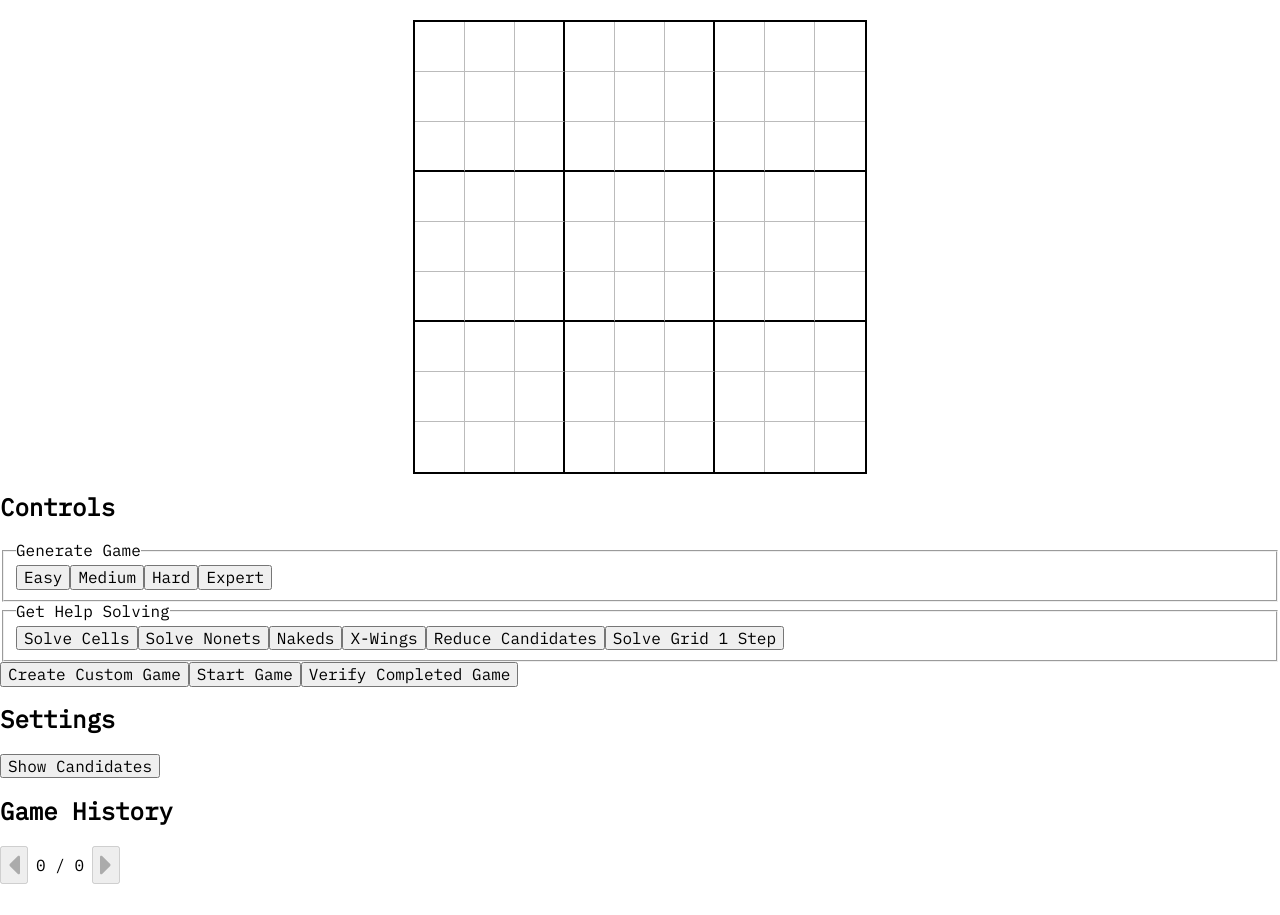
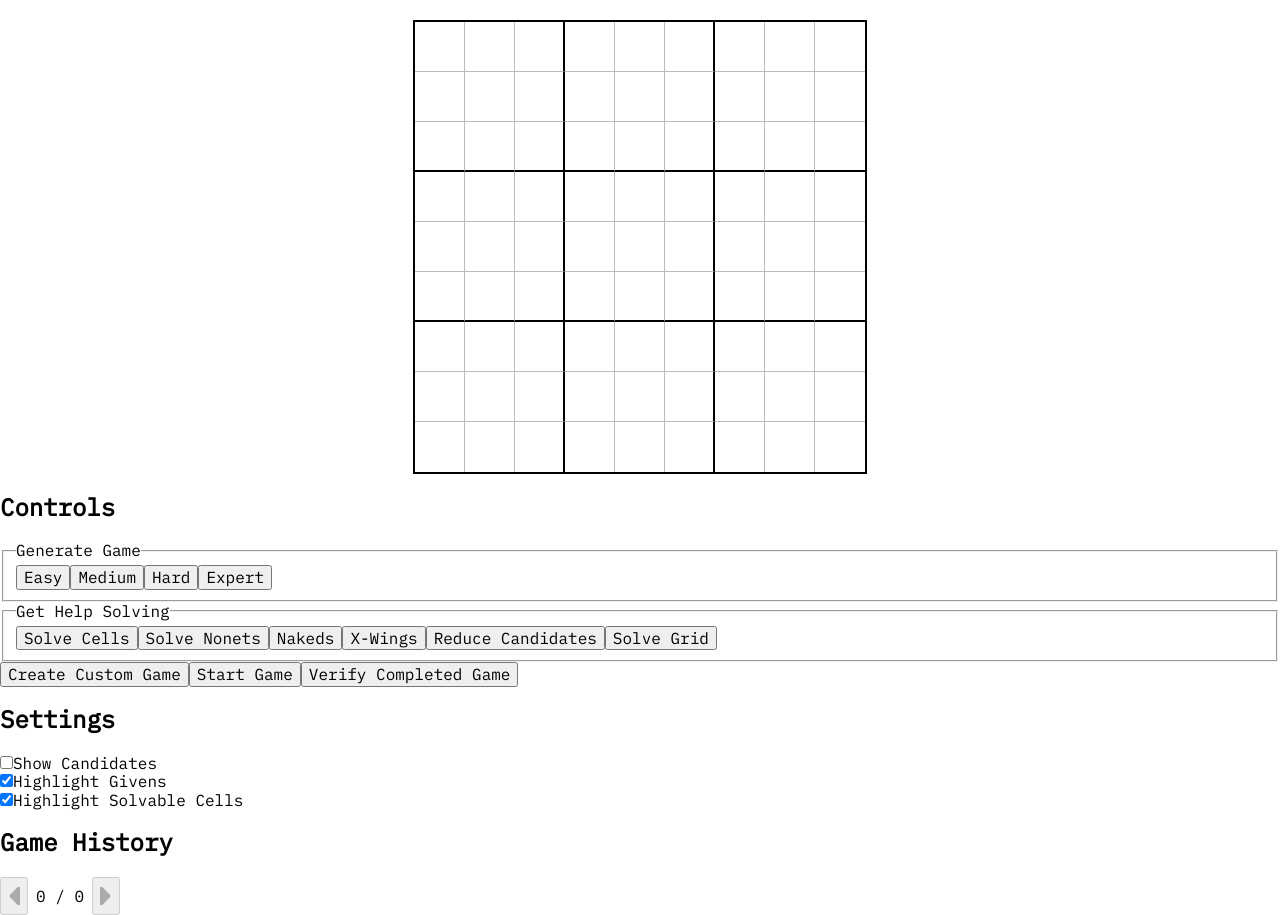
Before and after one commit to jasonjohnson47/sudoku, a React (Create React App) app: page / in a window 1280 px wide. Before the commit the page ends 884 px from the top, so only its background shows below. Built offline with nearby package versions, Linux system fonts and the light colour scheme.

Commit message:
Update to only allow 'solve' button on number pad for solvable cells and update to settings to add checkboxes to show candidates, highlight givens, and highlight solvable cells.

```diff
--- a/src/App.js
+++ b/src/App.js
@@ -16,17 +16,38 @@ function App() {
             grid: generateEmptyBoard()
         }]
     );
+
     const [stepNumber, setStepNumber] = useState(
         Number(localStorage.getItem('sudokuStepNumber')) || 0
     );
+
     const [isInGameMode, setIsInGameMode] = useState(true);
 
-    const [showCandidates, setShowCandidates] = useState(false);
+    const [showCandidates, setShowCandidates] = useState(
+        localStorage.getItem('sudokuShowCandidates')
+        ? JSON.parse(localStorage.getItem('sudokuShowCandidates'))
+        : false
+    );
+
+    const [highlightGivens, setHighlightGivens] = useState(
+        localStorage.getItem('sudokuHighlightGivens')
+        ? JSON.parse(localStorage.getItem('sudokuHighlightGivens'))
+        : true
+    );
+
+    const [highlightSolvableCells, setHighlightSolvableCells] = useState(
+        localStorage.getItem('sudokuHighlightSolvableCells')
+        ? JSON.parse(localStorage.getItem('sudokuHighlightSolvableCells'))
+        : true
+    );
 
     useEffect(() => {
         localStorage.setItem('sudokuHistory', JSON.stringify(history));
         localStorage.setItem('sudokuStepNumber', stepNumber);
-    }, [history, stepNumber]);
+        localStorage.setItem('sudokuShowCandidates', showCandidates);
+        localStorage.setItem('sudokuHighlightGivens', highlightGivens);
+        localStorage.setItem('sudokuHighlightSolvableCells', highlightSolvableCells);
+    }, [history, stepNumber, showCandidates, highlightGivens, highlightSolvableCells]);
 
     const prevHistory = _.cloneDeep(history);
     const addHistory = newHistory => setHistory([...prevHistory, newHistory]);
@@ -34,7 +55,6 @@ function App() {
     const nextGridValues = getGridNextAnswers(currentGridValues);
     const nextPossibleAnswers = getDiffOfCompletedCells(currentGridValues, nextGridValues);
     const completedGrid = getGridAnswers(history[0].grid);
-
 
     function onValueChange(values) {
         if (isInGameMode) {
@@ -80,7 +100,7 @@ function App() {
 
     return (
         <div className="App">
-            <Grid values={currentGridValues} onValueChange={onValueChange} givens={history[0].grid} showCandidates={showCandidates} nextPossibleAnswers={nextPossibleAnswers} completedGrid={completedGrid} />
+            <Grid values={currentGridValues} onValueChange={onValueChange} givens={history[0].grid} highlightGivens={highlightGivens} highlightSolvableCells={highlightSolvableCells} showCandidates={showCandidates} nextPossibleAnswers={nextPossibleAnswers} completedGrid={completedGrid} />
             <div className="game-panel">
                 <h2>Controls</h2>
                 <fieldset>
@@ -113,7 +133,7 @@ function App() {
                     }}>Reduce Candidates</button>
                     <button onClick={ () => {
                         updateGame(completedGrid);
-                    }}>Solve Grid 1 Step</button>
+                    }}>Solve Grid</button>
                 </fieldset>
                 <button onClick={ () => {
                     setHistory([{ grid: generateEmptyBoard() }]);
@@ -127,10 +147,28 @@ function App() {
                 <button onClick={ () => {
                     checkCompletedGrid(currentGridValues);
                 }}>Verify Completed Game</button>
+
                 <h2>Settings</h2>
-                <button onClick={ () => {
-                    showCandidates === true ? setShowCandidates(false) : setShowCandidates(true);
-                }}>{showCandidates === true ? 'Hide Candidates' : 'Show Candidates'}</button>
+
+                <div className="checkbox-group">
+                    <input type="checkbox" id="show-candidates" name="show-candidates" checked={showCandidates} onChange={ (e) => {
+                        setShowCandidates(e.target.checked);
+                    }} />
+                    <label htmlFor="show-candidates">Show Candidates</label>
+                </div>
+                <div className="checkbox-group">
+                    <input type="checkbox" id="highlight-givens" name="highlight-givens" checked={highlightGivens} onChange={ (e) => {
+                        setHighlightGivens(e.target.checked);
+                    }} />
+                    <label htmlFor="highlight-givens">Highlight Givens</label>
+                </div>
+                <div className="checkbox-group">
+                    <input type="checkbox" id="highlight-solvable" name="highlight-solvable" checked={highlightSolvableCells} onChange={ (e) => {
+                        setHighlightSolvableCells(e.target.checked);
+                    }} />
+                    <label htmlFor="highlight-solvable">Highlight Solvable Cells</label>
+                </div>
+
             </div>
             <History history={history} jumpToStepInHistory={jumpToStepInHistory} currentStep={stepNumber} />
         </div>
--- a/src/Grid.css
+++ b/src/Grid.css
@@ -23,10 +23,10 @@
     position: relative;
 }
 
-.given {
+.highlight-givens .given {
     background-color: #f3f3f3;
 }
-.can-be-solved {
+.highlight-solvable-cells .can-be-solved {
     background-color: #f5fff0;
     box-shadow: inset 0 0 0 1px #fff, inset 0 0 0 2px #b5ed98;
 }
--- a/src/Grid.js
+++ b/src/Grid.js
@@ -6,9 +6,7 @@ import './Grid.css';
 function Grid(props) {
 
     const ref = useRef(null);
-
     const gridValues = props.values;
-
     const [cellClicked, setCellClicked] = useState(null);
     const [activeCell, setActiveCell] = useState(null);
 
@@ -89,9 +87,11 @@ function Grid(props) {
         );
     }
 
+    const gridClassName = `grid${props.showCandidates === false ? ' hide-candidates' : ''}${props.highlightGivens === true ? ' highlight-givens' : ''}${props.highlightSolvableCells === true ? ' highlight-solvable-cells' : ''}`;
+
     return (
         <div className="grid-wrapper">
-            <div id="grid" className={ props.showCandidates === true ? 'show-candidates' : 'hide-candidates' }>
+            <div id="grid" className={gridClassName}>
                 {createGrid()}
             </div>
             <NumberPad
--- a/src/NumberPad.js
+++ b/src/NumberPad.js
@@ -148,7 +148,8 @@ const NumberPad = forwardRef((props, ref) => {
             ref={numberPadRef}
         >
             {createNumberButtons()}
-            { activeCell && activeCell.querySelector('input').value !== '' ? clearButton : solveButton }
+            { activeCell && activeCell.querySelector('input').value !== '' ? clearButton : null }
+            { activeCell && activeCell.classList.contains('can-be-solved') ? solveButton : null }
         </div>
     );
 
```
Also changed, not shown: sudoku-app-NOTES.txt.
